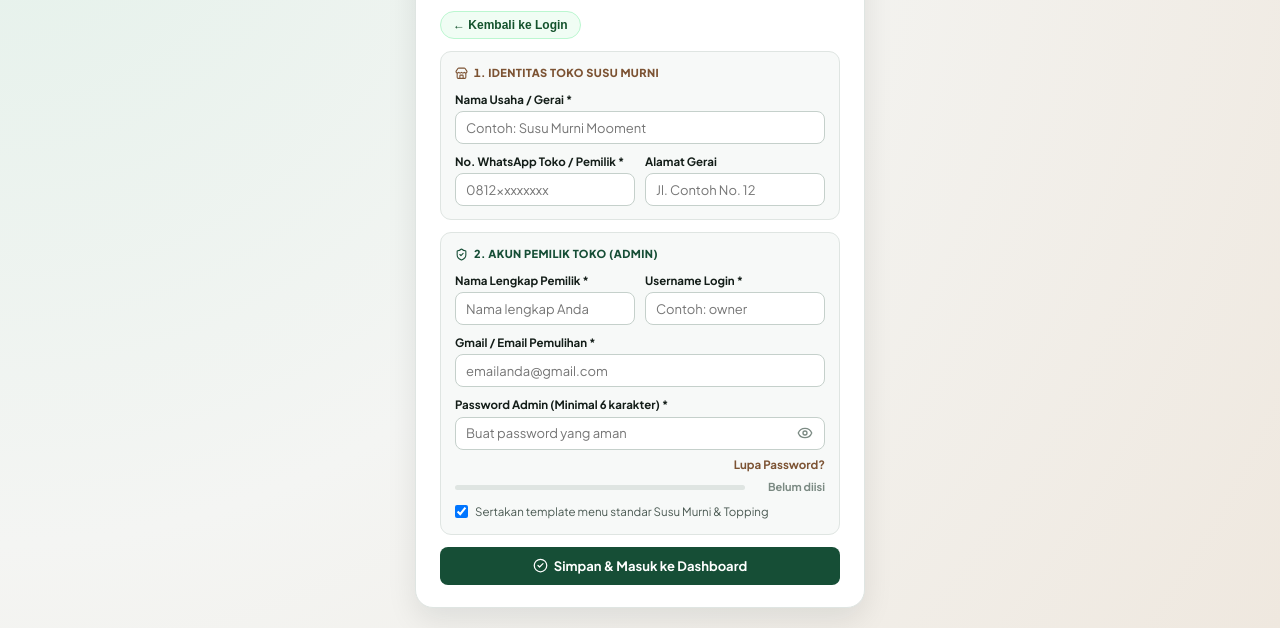
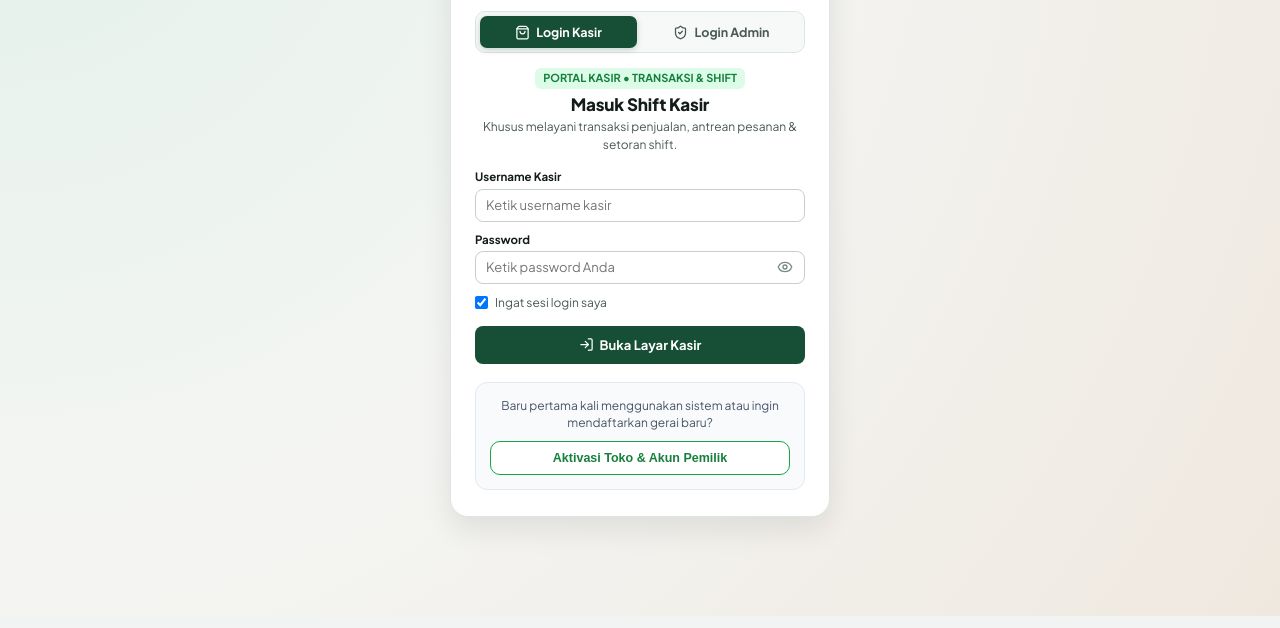
Before and after one commit to YamiMaou5/milk-fresh, a plain HTML site: page index.html in a window 1280 px wide. Shown: the part 184-812 px from the top of the page. Drawn offline with nearby package versions, Linux system fonts and the light colour scheme.

Commit message:
Layar depan Login Admin & Kasir, aktivasi dengan keterangan di paling bawah

```diff
--- a/index.html
+++ b/index.html
@@ -7,7 +7,7 @@
   <link rel="preconnect" href="https://fonts.googleapis.com" />
   <link rel="preconnect" href="https://fonts.gstatic.com" crossorigin />
   <link href="https://fonts.googleapis.com/css2?family=JetBrains+Mono:wght@500;700&family=Plus+Jakarta+Sans:wght@400;500;600;700;800&display=swap" rel="stylesheet" />
-  <link rel="stylesheet" href="css/styles.css?v=48.0" />
+  <link rel="stylesheet" href="css/styles.css?v=50.0" />
   <script src="https://unpkg.com/lucide@latest"></script>
   <script src="https://cdn.sheetjs.com/xlsx-0.20.2/package/dist/xlsx.full.min.js"></script>
 </head>
@@ -75,6 +75,6 @@
   <div id="toast-container"></div>
   <div id="print-area"></div>
 
-  <script type="module" src="js/app.js?v=48.0"></script>
+  <script type="module" src="js/app.js?v=50.0"></script>
 </body>
 </html>
--- a/js/app.js
+++ b/js/app.js
@@ -5,7 +5,7 @@ import {
   refreshIcons,
   showToast,
 } from './utils.js';
-import { renderLoginView } from './views/loginView.js?v=48.0';
+import { renderLoginView } from './views/loginView.js?v=50.0';
 
 const ADMIN_NAV_ITEMS = [
   { section: 'UTAMA', id: 'dashboard', label: 'Dashboard', icon: 'layout-grid' },
@@ -146,57 +146,57 @@ async function navigateTo(route) {
   try {
     switch (currentRoute) {
       case 'dashboard': {
-        const mod = await import('./views/dashboardView.js?v=48.0');
+        const mod = await import('./views/dashboardView.js?v=50.0');
         mod.renderDashboardView();
         break;
       }
       case 'pos': {
-        const mod = await import('./views/posView.js?v=48.0');
+        const mod = await import('./views/posView.js?v=50.0');
         mod.renderPosView();
         break;
       }
       case 'orders': {
-        const mod = await import('./views/ordersView.js?v=48.0');
+        const mod = await import('./views/ordersView.js?v=50.0');
         mod.renderOrdersView();
         break;
       }
       case 'products': {
-        const mod = await import('./views/productsView.js?v=48.0');
+        const mod = await import('./views/productsView.js?v=50.0');
         mod.renderProductsView();
         break;
       }
       case 'additionals': {
-        const mod = await import('./views/additionalsView.js?v=48.0');
+        const mod = await import('./views/additionalsView.js?v=50.0');
         mod.renderAdditionalsView();
         break;
       }
       case 'stock': {
-        const mod = await import('./views/stockView.js?v=48.0');
+        const mod = await import('./views/stockView.js?v=50.0');
         mod.renderStockView();
         break;
       }
       case 'shift': {
-        const mod = await import('./views/cashierShiftView.js?v=48.0');
+        const mod = await import('./views/cashierShiftView.js?v=50.0');
         mod.renderCashierShiftView();
         break;
       }
       case 'expenses': {
-        const mod = await import('./views/expensesView.js?v=48.0');
+        const mod = await import('./views/expensesView.js?v=50.0');
         mod.renderExpensesView();
         break;
       }
       case 'reports': {
-        const mod = await import('./views/reportsView.js?v=48.0');
+        const mod = await import('./views/reportsView.js?v=50.0');
         mod.renderReportsView();
         break;
       }
       case 'settings': {
-        const mod = await import('./views/settingsView.js?v=48.0');
+        const mod = await import('./views/settingsView.js?v=50.0');
         mod.renderSettingsView();
         break;
       }
       default: {
-        const mod = await import('./views/posView.js?v=48.0');
+        const mod = await import('./views/posView.js?v=50.0');
         mod.renderPosView();
       }
     }
--- a/js/views/loginView.js
+++ b/js/views/loginView.js
@@ -43,7 +43,6 @@ function buildCompactBrandTopHTML(storeName = 'Susu Murni Mooment', logoDataUrl
 export async function renderLoginView(onLoginSuccess) {
 
   try {
-    sessionStorage.removeItem("open_activation");
     if (typeof db !== "undefined") {
       if (typeof db.init === "function") await db.init();
       const getUsers = async () => {
@@ -73,7 +72,7 @@ export async function renderLoginView(onLoginSuccess) {
 
   const container = document.getElementById('login-screen');
 
-  if (!db.hasAdminAccount()) {
+  if (sessionStorage.getItem("mooment_act") === "1") {
     renderInitialSetupWizard(container, onLoginSuccess);
     return;
   }
@@ -753,19 +752,20 @@ function openForgotPasswordModal() {
   renderStep1();
 }
 
-/* MOOMENT_LOGIN_UI_V7 */
+/* MOOMENT_BOTTOM_ACTIVATION_V8 */
 (function () {
-  function syncUI() {
+  function mountUI() {
     const txt = document.body ? document.body.textContent || "" : "";
 
-    if (/Buat Profil Toko|Langkah Awal Aktivasi/i.test(txt) && !document.getElementById("btn-back-login-v7")) {
+    // Tombol kembali saat halaman aktivasi sedang dibuka
+    if (/Buat Profil Toko|Langkah Awal Aktivasi/i.test(txt) && !document.getElementById("btn-back-login-v8")) {
       const form = document.querySelector("form");
       if (form && form.parentNode) {
-        const top = document.createElement("div");
-        top.style.cssText = "margin-bottom:12px;text-align:left;";
-        top.innerHTML = '<button type="button" id="btn-back-login-v7" style="background:#f0fdf4;border:1px solid #bbf7d0;color:#14532d;font-weight:700;font-size:12px;padding:6px 12px;border-radius:999px;cursor:pointer;">&larr; Kembali ke Login</button>';
-        form.parentNode.insertBefore(top, form);
-        document.getElementById("btn-back-login-v7").onclick = () => {
+        const nav = document.createElement("div");
+        nav.style.cssText = "margin-bottom:14px;text-align:left;";
+        nav.innerHTML = '<button type="button" id="btn-back-login-v8" style="background:#f0fdf4;border:1px solid #bbf7d0;color:#14532d;font-weight:700;font-size:12.5px;padding:7px 14px;border-radius:999px;cursor:pointer;">&larr; Kembali ke Halaman Login</button>';
+        form.parentNode.insertBefore(nav, form);
+        document.getElementById("btn-back-login-v8").onclick = () => {
           sessionStorage.removeItem("mooment_act");
           window.location.reload();
         };
@@ -773,33 +773,25 @@ function openForgotPasswordModal() {
       }
     }
 
-    if (/Login Admin/i.test(txt) && !document.getElementById("btn-mini-act-v7")) {
-      const adminTab = Array.from(document.querySelectorAll("button")).find((b) => /Login Admin/i.test(b.textContent || ""));
-      if (adminTab && adminTab.parentNode) {
-        const mini = document.createElement("button");
-        mini.type = "button";
-        mini.id = "btn-mini-act-v7";
-        mini.title = "Aktivasi Toko & Akun Pemilik";
-        mini.style.cssText = "margin-left:4px;padding:6px 8px;border:1px solid #bbf7d0;background:#ecfdf5;color:#15803d;border-radius:8px;font-size:11px;font-weight:700;cursor:pointer;display:inline-flex;align-items:center;gap:3px;white-space:nowrap;";
-        mini.innerHTML = '<span>&#9881;</span><span>Aktivasi</span>';
-        adminTab.parentNode.appendChild(mini);
-        mini.onclick = () => {
+    // Keterangan & tombol aktivasi terpisah di paling bawah halaman Login Admin & Kasir
+    if (/Login Admin/i.test(txt) && !/Buat Profil Toko/i.test(txt) && !document.getElementById("mooment-act-footer-v8")) {
+      const form = document.querySelector("form");
+      if (form && form.parentNode) {
+        const box = document.createElement("div");
+        box.id = "mooment-act-footer-v8";
+        box.style.cssText = "margin-top:18px;padding:14px;background:#f8fafc;border:1px solid #e2e8f0;border-radius:12px;text-align:center;";
+        box.innerHTML =
+          '<p style="margin:0 0 9px;font-size:12px;color:#475569;line-height:1.45;">Baru pertama kali menggunakan sistem atau ingin mendaftarkan gerai baru?</p>' +
+          '<button type="button" id="btn-open-act-v8" style="width:100%;padding:9px 14px;background:#ffffff;color:#15803d;border:1.5px solid #16a34a;border-radius:10px;font-size:12.5px;font-weight:700;cursor:pointer;">Aktivasi Toko &amp; Akun Pemilik</button>';
+        form.parentNode.appendChild(box);
+        document.getElementById("btn-open-act-v8").onclick = () => {
           sessionStorage.setItem("mooment_act", "1");
           window.location.reload();
         };
       }
-
-      const form = document.querySelector("form");
-      if (form && form.parentNode && !document.getElementById("btn-bot-act-v7")) {
-        const bot = document.createElement("div");
-        bot.style.cssText = "margin-top:14px;padding-top:10px;border-top:1px dashed #e5e7eb;text-align:center;font-size:12px;color:#6b7280;";
-        bot.innerHTML = 'Kedai baru? <button type="button" id="btn-bot-act-v7" style="background:none;border:none;color:#15803d;font-weight:700;cursor:pointer;text-decoration:underline;padding:0;">Aktivasi Toko</button>';
-        form.parentNode.appendChild(bot);
-        document.getElementById("btn-bot-act-v7").onclick = () => document.getElementById("btn-mini-act-v7")?.click();
-      }
     }
   }
-  new MutationObserver(syncUI).observe(document.documentElement, { childList: true, subtree: true });
-  window.addEventListener("DOMContentLoaded", syncUI);
-  setTimeout(syncUI, 150);
+  new MutationObserver(mountUI).observe(document.documentElement, { childList: true, subtree: true });
+  window.addEventListener("DOMContentLoaded", mountUI);
+  setTimeout(mountUI, 150);
 })();
```
